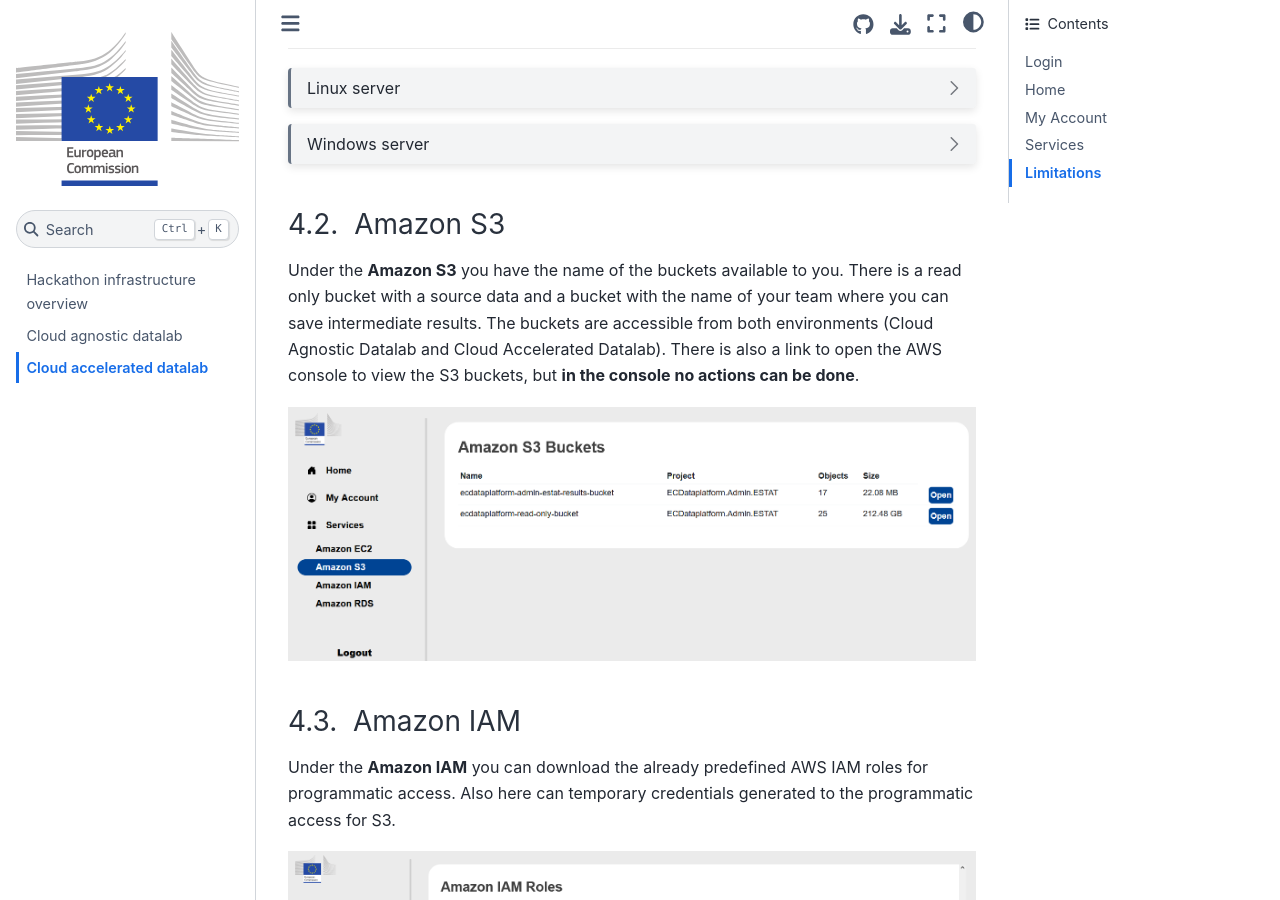
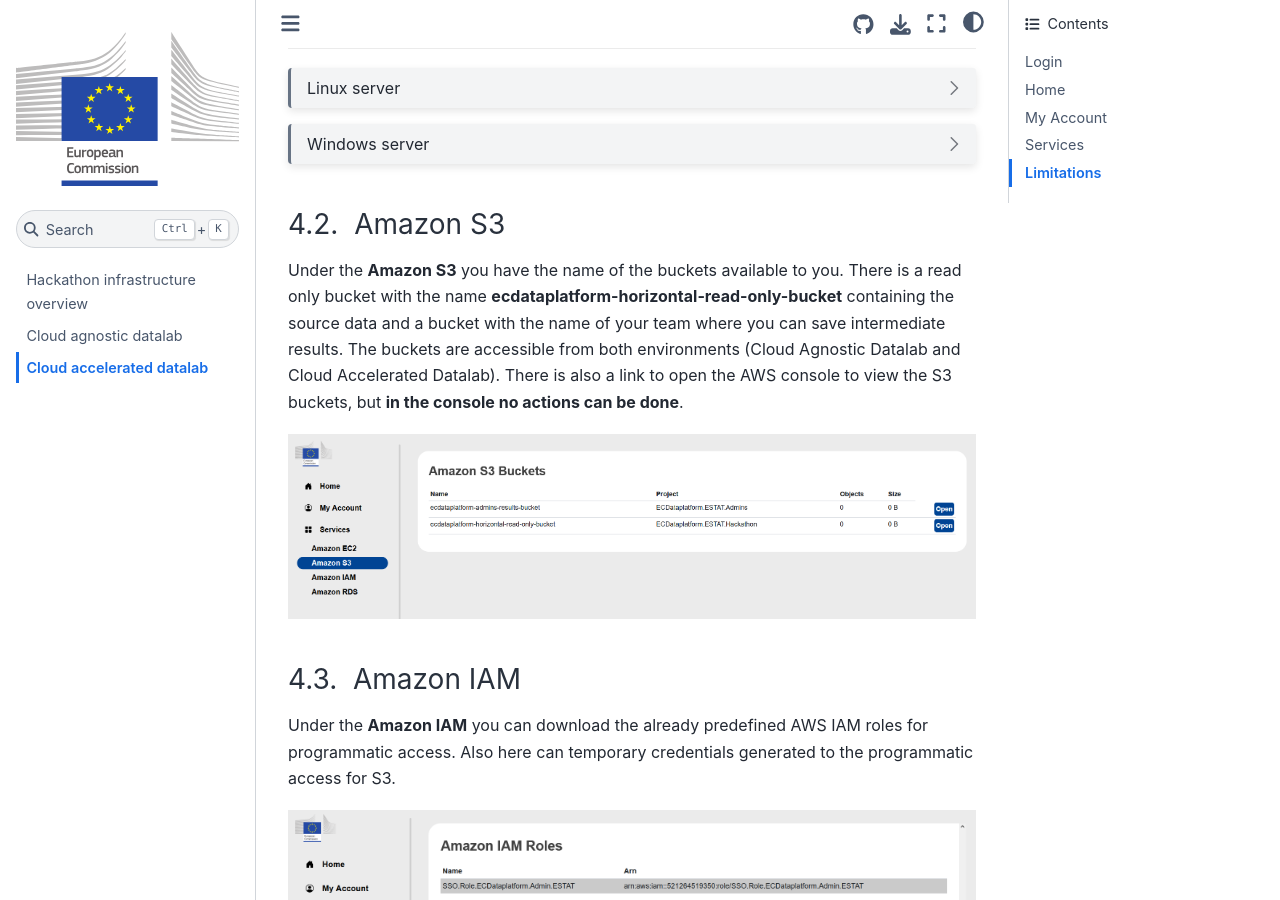
Before and after one commit to eurostat/eubd2023_docs, a Jupyter Book: the page built from cloud-accelerated.md, in a window 1280 px wide and 900 px high, scrolled down 5718 px. Built offline with Jupyter Book 1.0.4 settings and Sphinx 7.4.7 and the Sphinx Book theme 1.1.4, drawn with Linux system fonts in a browser that asks for light colours.

Commit message:
s3 update

```diff
--- a/cloud-accelerated.md
+++ b/cloud-accelerated.md
@@ -92,7 +92,7 @@ It is accessible through Remote Desktop (RDP) connection on port 3389 tunneling
 
 ### Amazon S3
 
-Under the **Amazon S3** you have the name of the buckets available to you. There is a read only bucket with a source data and a bucket with the name of your team where you can save intermediate results. The buckets are accessible from both environments (Cloud Agnostic Datalab and Cloud Accelerated Datalab). There is also a link to open the AWS console to view the S3 buckets, but **in the console no actions can be done**.
+Under the **Amazon S3** you have the name of the buckets available to you. There is a read only bucket with the name **ecdataplatform-horizontal-read-only-bucket** containing the source data and a bucket with the name of your team where you can save intermediate results. The buckets are accessible from both environments (Cloud Agnostic Datalab and Cloud Accelerated Datalab). There is also a link to open the AWS console to view the S3 buckets, but **in the console no actions can be done**.
 
 ![S3](img/cac_s3.png)
 
```
Also changed, not shown: img/cac_s3.png.
